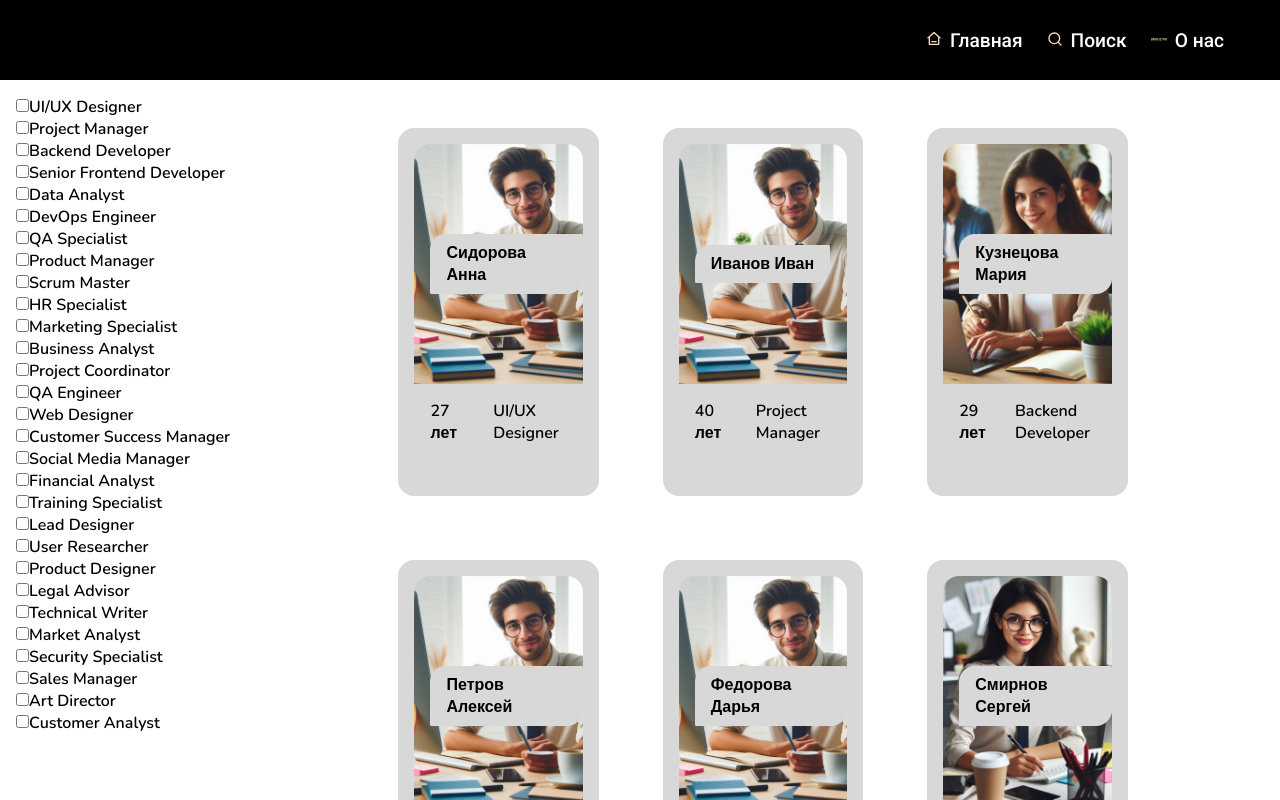
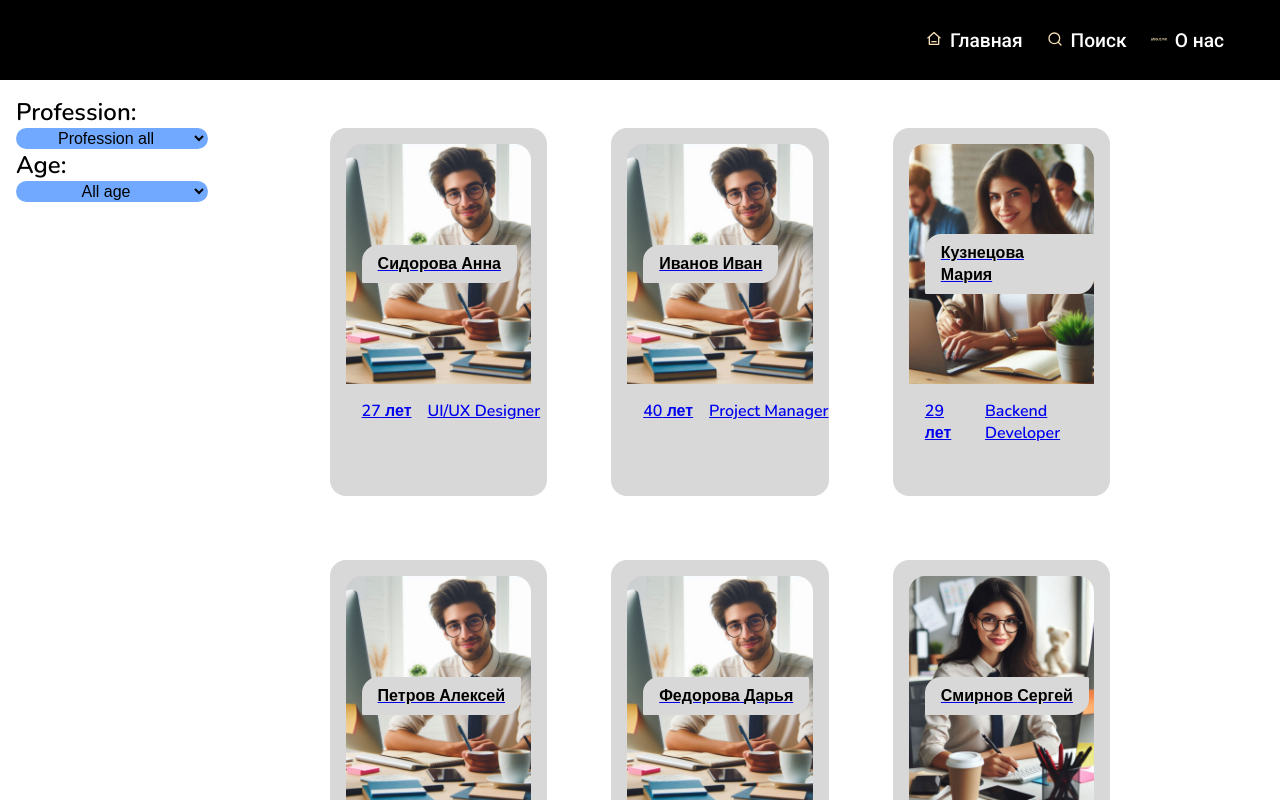
Before and after one commit to Mihuil121/next-project, a Next.js app: page /Serch in a window 1280 px wide. Shown: the top 800 px of the page. Built offline with nearby package versions, Linux system fonts and the light colour scheme.

Commit message:
Added filtering by profession and age in the CardPiople component using 'use client'

```diff
--- a/src/components/piople/CardPiople/CardPiople.css
+++ b/src/components/piople/CardPiople/CardPiople.css
@@ -4,7 +4,7 @@
 }
 
 .filter {
-    margin-right: 2rem;
+    position: fixed;
 }
 
 .labelP {
@@ -12,10 +12,22 @@
     align-items: center;
 }
 
+.select{
+    background: #70a9ff;
+    font-size: 1rem;
+    display: flex;
+    justify-content: center;
+    text-align: center;
+    border-radius: 1rem;
+    border: 1px solid #00000000;
+    width: 12rem;
+}
+
 .cardC {
     display: flex;
     justify-content: center;
     flex: 1;
+    margin-left: 10rem;
 }
 
 .cardP {
@@ -30,6 +42,10 @@
     height: 30vh;
     align-items: center;
     margin-left: 1rem;
+}
+
+.FontN{
+    font-size: 1.5rem;
 }
 
 .informClass {
--- a/src/components/piople/CardPiople/CardPiople.tsx
+++ b/src/components/piople/CardPiople/CardPiople.tsx
@@ -1,54 +1,97 @@
 "use client"
-
 import { NextFont } from 'next/dist/compiled/@next/font';
 import { Idata, data } from '../../HomeBorder/Liner/dataMan';
 import './CardPiople.css'
-import { Nunito } from 'next/font/google'
-import { useState } from 'react';
+import { Nunito } from 'next/font/google';
+import { useRef, useState } from 'react';
+import Link from 'next/link';
 
 const NunitoFont: NextFont = Nunito({
     subsets: ['latin'],
     weight: '600'
-})
+});
+
+const NunitoFontTwo: NextFont = Nunito({
+    subsets: ['latin'],
+    weight: '600'
+});
 
 const CardPiople: React.FC = () => {
-
-    const [itemUse, setItem] = useState<string[]>([])
+    const [itemUse, setItem] = useState<string[]>([]);
+    const [ageUse, setAge] = useState<number[]>([]);
 
     const unique: string[] = data
         .map(item => item.position)
         .filter((position, index, self) => self.indexOf(position) === index);
+    const uniqueAge: number[] = data
+        .map(item => item.age)
+        .filter((age, index, self) => self.indexOf(age) === index);
 
     const handelChek = (position: string) => {
-        setItem(prev => prev.includes(position) ? prev.filter(p => p != position) : [...prev, position])
+        if (position === '') {
+            setItem([]);
+        } else {
+            setItem([position]);
         }
+    };
 
-    const fileData = itemUse.length > 0 ? data.filter(card => itemUse.includes(card.position)) : data
+    const handleAge = (age: string) => {
+        const ageNumber = Number(age);
+        if (ageNumber === 0) {
+            setAge([]);
+        } else {
+            setAge([ageNumber]);
+        }
+    };
+
+
+    const filteredData = data.filter(card =>
+        (itemUse.length === 0 || itemUse.includes(card.position)) &&
+        (ageUse.length === 0 || ageUse.includes(card.age))
+    );
 
     return (
         <div className='CardFilter'>
             <div className="filter">
-                {unique.map((position, index) => (
-                    <div key={index} >
+                <div className="FontN">
+                    <p className={NunitoFontTwo.className}>
+                        Profession:
+                    </p>
+                </div>
                 <div className={NunitoFont.className}>
-                            <label>
-                                <input type='checkbox'
-                                    onChange={() => handelChek(position)}
-
-                                />
+                    <select className='select' value={itemUse[0] || ''} onChange={(e) => handelChek(e.target.value)}>
+                        <option value="">Profession all</option>
+                        {unique.map((position: string, index) => (
+                            <option key={index} value={position}>
                                 {position}
-                            </label>
+                            </option>
+                        ))}
+                    </select>
                 </div>
+                <div className="FontN">
+                    <p className={NunitoFontTwo.className}>
+                        Age:
+                    </p>
                 </div>
+                <div className={NunitoFont.className}>
+                    <select className='select' value={ageUse[0] || ''} onChange={(e) => handleAge(e.target.value)}>
+                        <option value="">All age</option>
+                        {uniqueAge.map((age: number, index: number) => (
+                            <option key={index} value={age}>
+                                {age}
+                            </option>
                         ))}
+                    </select>
+                </div>
             </div>
             <div className="cardC">
                 <div className="cardP">
-                    {fileData.map((card: Idata, index: number) => {
+                    {filteredData.map((card: Idata, index: number) => {
                         const imageUrl: string = card.image?.src;
+                        return (
 
-                        return (
                             <div className="cardBack" key={index}>
+                                <Link href={`/serch/${index}`}>
                                     <div
                                         className="cardui"
                                         style={{
@@ -73,6 +116,7 @@ const CardPiople: React.FC = () => {
                                             {card.position}
                                         </p>
                                     </div>
+                                </Link>
                             </div>
                         );
                     })}
@@ -80,6 +124,6 @@ const CardPiople: React.FC = () => {
             </div>
         </div>
     );
-}
+};
 
 export default CardPiople;
```
Also changed, not shown: src/app/Serch/[piopleId]/page.tsx (added, +7 -0 lines). Lines whose indentation alone changed are shown as unchanged.
